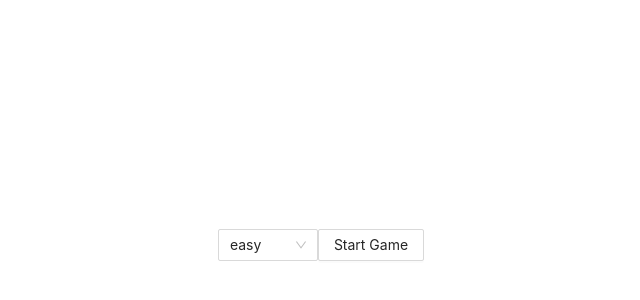
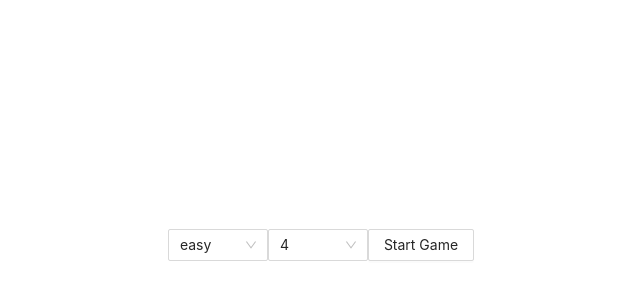
Before and after one commit to jccgadam/reactMusciPuzzle, a React (Create React App) app: page / in a window 1280 px wide. Shown: the part 160-460 px from the top of the page, without its empty margins (319-959 px from the left). Built offline with nearby package versions, Linux system fonts and the light colour scheme.

Commit message:
add select cut for sound

```diff
--- a/src/components/PuzzleItemComponent.js
+++ b/src/components/PuzzleItemComponent.js
@@ -38,7 +38,7 @@ const PuzzleItemComponent = class extends React.Component{
        };
 
 
-       return <Button onClick={()=> { playing ? stop() : play() } }  style={{ width: 'auto' }}>{ !playing ? 'play': 'stop' }</Button>
+       return <Button onClick={()=> { playing ? stop() : play() } }>{ !playing ? 'play': 'stop' }</Button>
 
     }
 
@@ -46,7 +46,7 @@ const PuzzleItemComponent = class extends React.Component{
         const { props,createSoundItem,renderButton } = this;
         const { id,setIsPlaying,playing,title,showAns,sound,setPlayingItemId,backgroundColor } = props;
 
-        return <Card title={title+''} extra={showAns&&<div>Seq: {id}</div>} headStyle={{ backgroundColor }}>
+        return <Card title={title+''} extra={showAns&&<div>Seq: {id}</div>} headStyle={{ backgroundColor }} className='soundItem'>
                 { renderButton( sound,id,playing,setIsPlaying,setPlayingItemId )}
                </Card>
     }
--- a/src/containers/PuzzleContainerWrapper.js
+++ b/src/containers/PuzzleContainerWrapper.js
@@ -8,9 +8,11 @@ const songSrc = [
                     {
                         key:'easy',
                         value:'https://muscipuzzlesongs.s3.amazonaws.com/miss+you-34s.mp3',
+                        songName:'Miss You'
                     },
                     {   key:'normal',
                         value:'https://muscipuzzlesongs.s3.amazonaws.com/for+alice-30.mp3',
+                        songName: 'For Alice'
                     }
                 ];
 
@@ -19,51 +21,57 @@ const initState = {
         started: false,
         songURL: songSrc[0].value,
         maxLen: songSrc[0].maxLen,
+        songName:songSrc[0].songName,
         sound:null,
+        cut:4,
         audioSprite:[],
 }
 const PuzzleContainerWrapper = class extends React.Component{
     constructor(props){
         super(props);
-        this.state = {
-            started: false,
-            songURL: songSrc[0].value,
-            maxLen: songSrc[0].maxLen,
-            sound:null,
-            audioSprite:[],
-        }
+        this.state = initState;
     }
     resetState = ()=>{
+        this.setState(initState);
+    }
+    handleChangeSel = (songURL,v)=>{
+        const { maxlen,songname } = v;
         this.setState({
-            started: false,
-            songURL: songSrc[0].value,
-            maxLen: songSrc[0].maxLen,
-            sound:null,
-            audioSprite:[],
+            songURL,
+            maxLen: maxlen,
+            songName: songname
         })
     }
-    handleChangeSel = (songURL,v)=>{
-        const { maxlen } = v;
+    handleCutSel = (cut)=>{
         this.setState({
-            songURL,
-            maxLen:maxlen
+            cut
         })
     }
-
     renderSel = ()=>{
         const { handleChangeSel } = this;
         return <Select style={{ width: '100px' }} onChange={handleChangeSel} defaultValue={songSrc[0].value}>
             {
-                _.map(songSrc,({key,value,maxLen},i)=>{
-                    return <Option value={value} key={i} maxlen={maxLen} >{key}</Option>
+                _.map(songSrc,({key,value,maxLen,songName},i)=>{
+                    return <Option value={value} key={i} maxlen={maxLen} songname={songName}>{key}</Option>
                 })
             }
         </Select>
     }
 
-    handleInit = async  (songURL)=>{
+    renderCutSel = ()=>{
+        const { handleCutSel } = this;
+        return <Select style={{ width: '100px' }} onChange={handleCutSel} defaultValue={4}>
+            {
+                _.map([4,5,6,7],value=>{
+                    return <Option value={value}>{value}</Option>
+                })
+            }
+        </Select>
+    }
+
+    handleInit = async  (songURL,cut)=>{
         const { init } = helpers;
-        const { sound,audioSprite} = await init(songURL);
+        const { sound,audioSprite} = await init(songURL,cut);
         this.setState({
             audioSprite,
             sound,
@@ -72,15 +80,17 @@ const PuzzleContainerWrapper = class extends React.Component{
     }
 
     render(){
-        const { handleInit,state,renderSel,handleSoundUpdate,resetState } = this;
-        const { audioSprite,started,songURL,maxLen,sound } = state;
+        const { handleInit,state,renderSel,handleSoundUpdate,resetState,renderCutSel } = this;
+        const { audioSprite,started,songURL,maxLen,sound,songName,cut } = state;
         return <div style={{ display:'flex',flexDirection:'column',justifyContent:'center',alignItems:'center',height:'100vh'}}>
                     {/*{ started&&<Button type='primary' onClick={()=>resetState()}>Reselect Sound</Button>}*/}
                     <Row style={{ marginTop: 10 }}>
                         { !started&&renderSel() }
-                        { !started && <Button onClick={()=>handleInit(songURL,maxLen)}>Start Game</Button> }
+                        { !started&&renderCutSel() }
+                        { !started && <Button onClick={()=>handleInit(songURL,cut)}>Start Game</Button> }
                         { started&&<PuzzleItemsContainer audioSprite={audioSprite} sound={sound}
                                                          resetState={resetState}
+                                                         songName={songName}
                                                          songURL={songURL} handleSoundUpdate={handleSoundUpdate}/> }
                     </Row>
                </div>
--- a/src/containers/PuzzleItemsContainer.js
+++ b/src/containers/PuzzleItemsContainer.js
@@ -13,7 +13,7 @@ import 'antd/es/modal/style/css';
 import { DragDropContext, Droppable, Draggable } from 'react-beautiful-dnd';
 import '../style/index.scss';
 
-const colorList =['#CD5C5C','#F08080','#FA8072','#E9967A'];
+const colorList =['#CD5C5C','#F08080','#FA8072','#E9967A','#3D9970','#FF4136','#0074D9'];
 const PuzzleItemsContainer  = class extends React.Component{
     constructor(){
         super();
@@ -164,15 +164,17 @@ const PuzzleItemsContainer  = class extends React.Component{
     }
 
     renderOriginTrack=(sound)=>{
-        const { handlePlaOriginTrackPlay } = this;
+        const { handlePlaOriginTrackPlay,props } = this;
         const { playingItemId } = this.state;
+        const { songName } = props;
         const btn = <Button onClick={()=>handlePlaOriginTrackPlay(sound)} className='playOriginButton'>
                     { playingItemId ? 'Stop' :'Play Origin' }
                     </Button>
-        return btn;
-        // return <Card title={btn}>
-        //         {/*<Button onClick={()=>handlePlaOriginTrackPlay(sound)} style={{ width:'auto !important'}}>{ playingItemId ? 'Stop' :'Play' }</Button>*/}
-        //        </Card>
+        return <div className='headerWrapper'>
+                    <span className='songName'>{ songName }</span>
+                    {btn}
+               </div>;
+
     }
 
     handlePlaOriginTrackPlay=(sound)=>{
--- a/src/helpers/index.js
+++ b/src/helpers/index.js
@@ -47,14 +47,14 @@ const playSoundByString = (str,sound)=>{
 };
 const isSorted =(arr)=> arr.slice(1).every((item, i) => arr[i] <= item);
 
-const init = async (src)=>{
+const init = async (src,cut)=>{
     let preloadSound = null;
     let sound = null;
     let sprite = null;
     try{
         preloadSound = await loadSrcWrapper(src);
         let maxLen = preloadSound.duration();
-        sprite = (generateSprite(maxLen*1000,4));
+        sprite = (generateSprite(maxLen*1000,cut));
         sound = await loadSrcWrapper(src,sprite);
     }catch (e){
         console.log(e);
--- a/src/style/index.scss
+++ b/src/style/index.scss
@@ -8,12 +8,12 @@
 }
 
 .showAnsButton{
-    margin-top: 40px;
+    margin-top: 20px;
     align-self: center;
 }
 
 .reslectButton{
-    margin-bottom: 40px;
+    margin-bottom: 20px;
     align-self: flex-start;
 }
 .playOriginButton{
@@ -31,3 +31,18 @@
         padding:20px;
     }
 }
+.headerWrapper{
+    span.songName{
+        margin-right: 20px;
+        border:solid 1px white;
+    }
+}
+.soundItem{
+    .ant-card-body{
+        text-align: center;
+        button{
+            min-width: 50%;
+        }
+    }
+
+}
```
